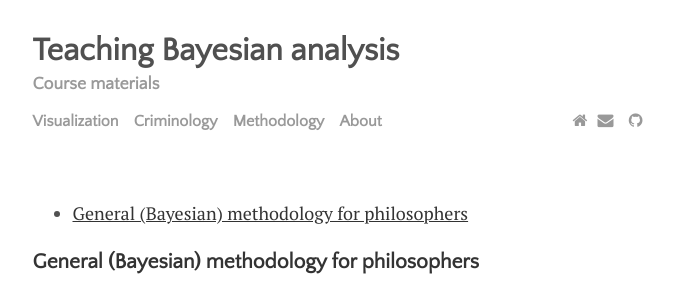
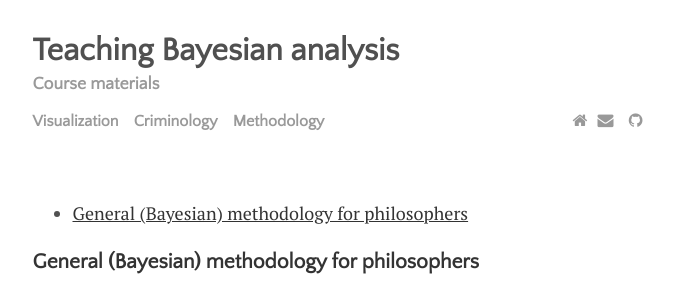
Before and after one commit to rfl-urbaniak/teaching, a Jekyll site: the page built from menu/methodology.md, in a window 1280 px wide. Shown: the top 303 px of the page, without its empty margins (300-974 px from the left). Built offline with Jekyll 4.4.1, drawn with Linux system fonts in a browser that asks for light colours.

Commit message:
revised menu bar

```diff
--- a/_data/settings.yml
+++ b/_data/settings.yml
@@ -10,7 +10,6 @@ menu:
 - {name: 'Visualization', path: 'menu', url: 'visualization.html'}
 - {name: 'Criminology', path: 'menu', url: 'criminology.html'}
 - {name: 'Methodology', path: 'menu', url: 'methodology.html'}
-- {name: 'About', path: 'menu', url: 'https://rfl-urbaniak.github.io/menu/about.html'}
 # Available social icons are powered by Font Awesome, so you can use any icon that they offer
 social:
 - {icon: 'home', link: 'https://rfl-urbaniak.github.io/menu/about.html'}
```
